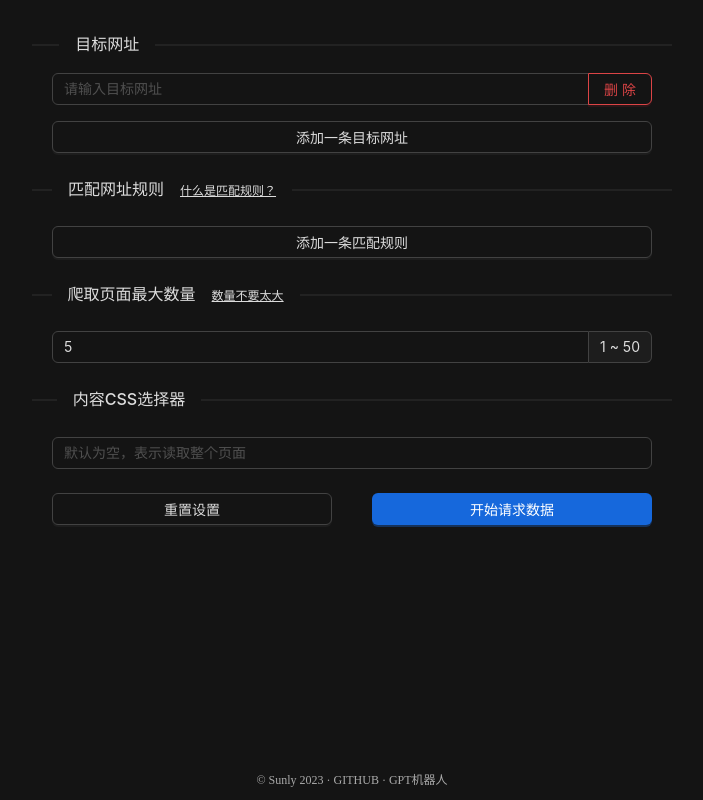
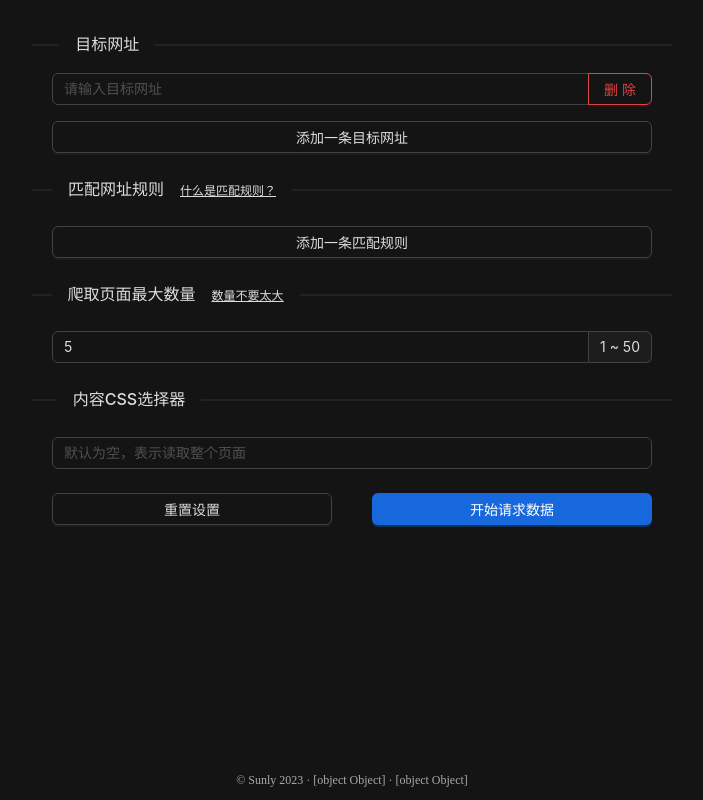
Before and after one commit to sjx1995/gpt-crawler-ui, a Next.js app: page / in a window 1280 px wide. Shown: the whole page, without its empty margins (288-991 px from the left). Built offline with nearby package versions, Linux system fonts and the light colour scheme.

Commit message:
update: footer

```diff
--- a/pages/footer.tsx
+++ b/pages/footer.tsx
@@ -8,17 +8,18 @@ import styles from "@/styles/Home.module.css";
 export default function Footer() {
   return (
     <footer className={styles.footer}>
-      © Sunly 2023 ·{" "}
+      {`© Sunly 2023 · ${(
         <a href="https://github.com/sjx1995/gpt-crawler-ui" target="_blank">
           GITHUB
-      </a>{" "}
-      ·{" "}
+        </a>
+      )} · ${(
         <a
           href="https://chat.openai.com/g/g-neAR0jAgY-crawlergpt"
           target="_blank"
         >
           GPT机器人
         </a>
+      )}`}
     </footer>
   );
 }
```
Lines whose indentation alone changed are shown as unchanged.
